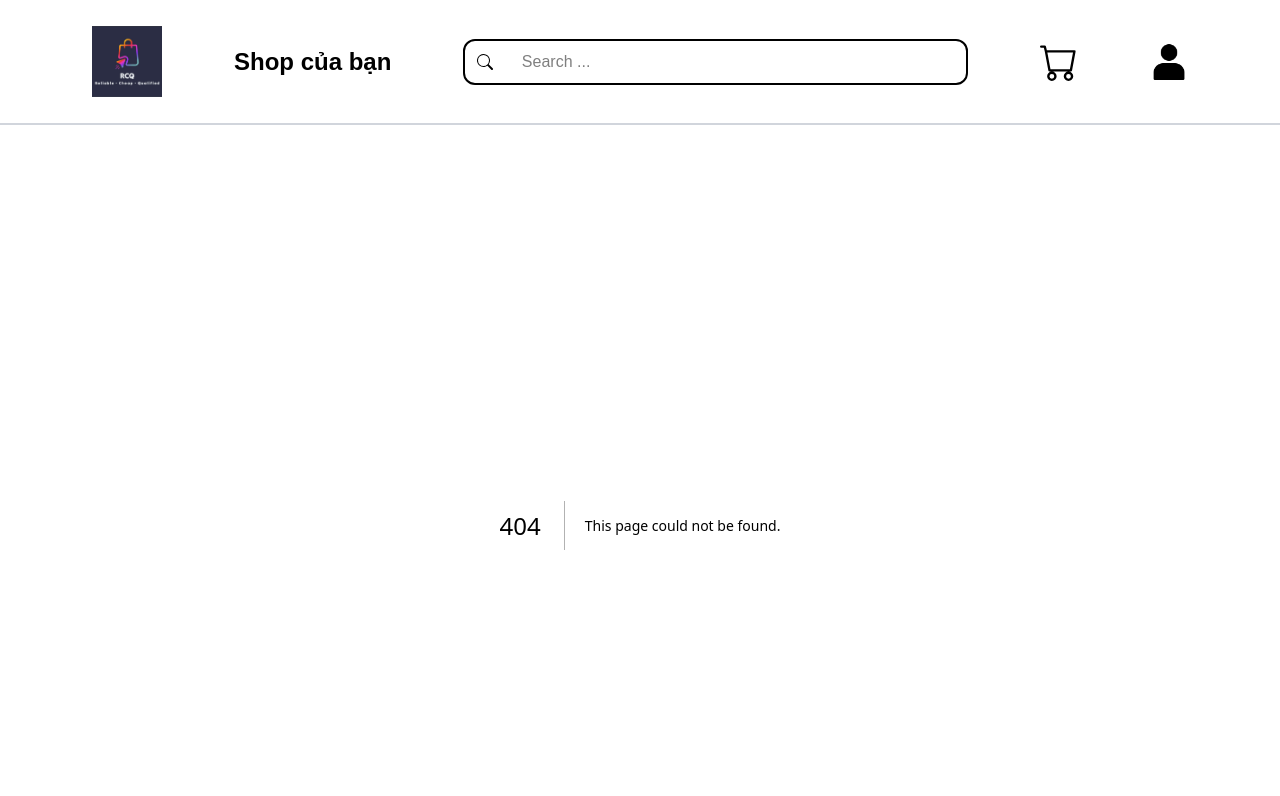
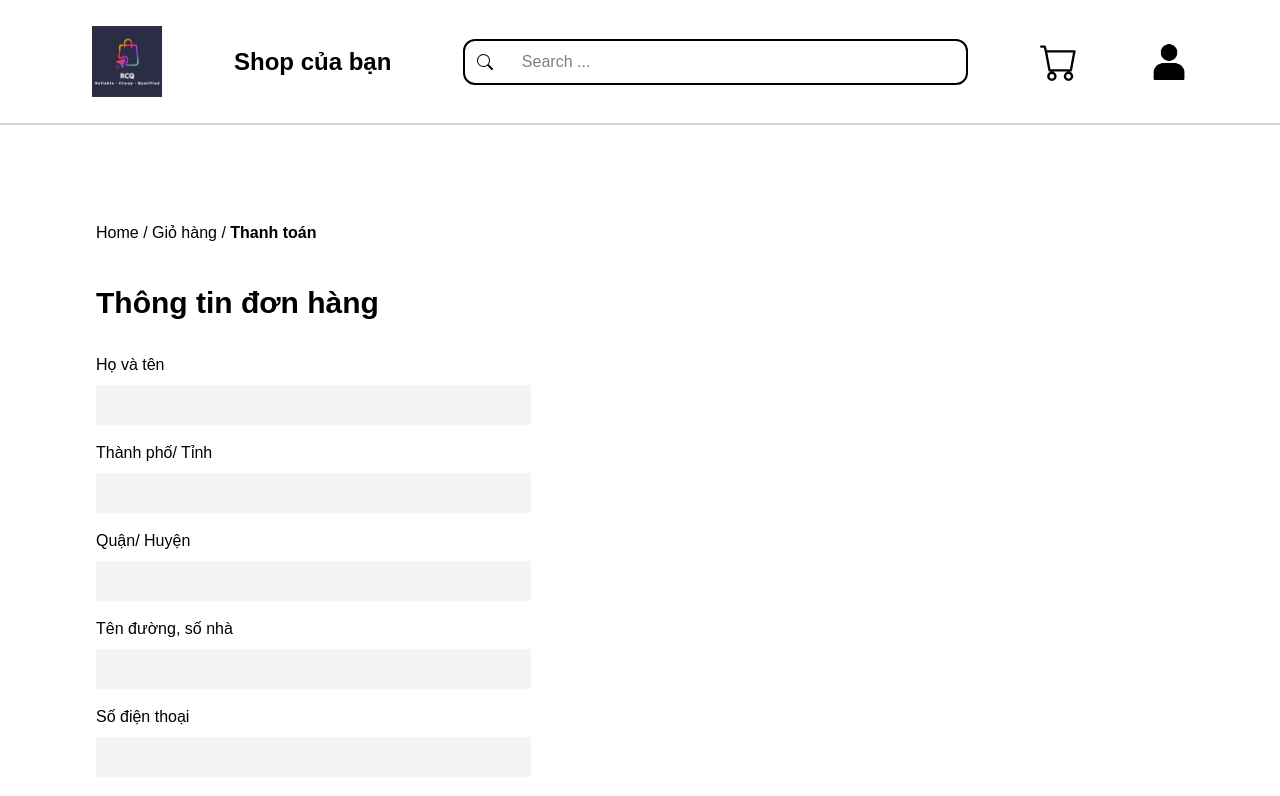
Before and after one commit to minhtoan-nmt/Web-Programming-Project, a Next.js app: page /cart/checkout in a window 1280 px wide. Before the commit this address had no page. Shown: the top 796 px of the page. Built offline with nearby package versions, Linux system fonts and the light colour scheme.

Commit message:
add simple checkout page

```diff
--- /dev/null
+++ b/src/app/cart/checkout/page.js
@@ -0,0 +1,34 @@
+export default function Home() {
+  return (
+    <div className="flex flex-col sm:p-6 md:p-12 lg:p-24">
+      <p className="mb-10">
+        Home / Giỏ hàng / <span className="font-bold">Thanh toán</span>
+      </p>
+
+      <p className="font-bold text-3xl mb-6">Thông tin đơn hàng</p>
+      <div className="flex">
+        {/* Form thông tin đơn hàng */}
+        <form className="w-2/5 flex flex-col">
+          <label htmlFor="full-name" className="py-2">Họ và tên</label>
+          <input type="text" id="full-name" name="full-name" className="bg-gray-100 px-4 py-2 mb-2"></input>
+          <label htmlFor="city" className="py-2">Thành phố/ Tỉnh</label>
+          <input type="text" id="city" name="city" className="bg-gray-100 px-4 py-2 mb-2"></input>
+          <label htmlFor="district" className="py-2">Quận/ Huyện</label>
+          <input type="text" id="district" name="district" className="bg-gray-100 px-4 py-2 mb-2"></input>
+          <label htmlFor="address" className="py-2">Tên đường, số nhà</label>
+          <input type="text" id="address" name="address" className="bg-gray-100 px-4 py-2 mb-2"></input>
+          <label htmlFor="phone-number" className="py-2">Số điện thoại</label>
+          <input type="text" id="phone-number" name="phone-number" className="bg-gray-100 px-4 py-2 mb-2"></input>
+          <label htmlFor="email" className="py-2">Email</label>
+          <input type="text" id="email" name="email" className="bg-gray-100 px-4 py-2 mb-2"></input>
+
+        </form>
+
+        {/* Form thành tiền và đặt hàng */}
+        <form>
+
+        </form>
+      </div>
+    </div>
+  );
+}
```
